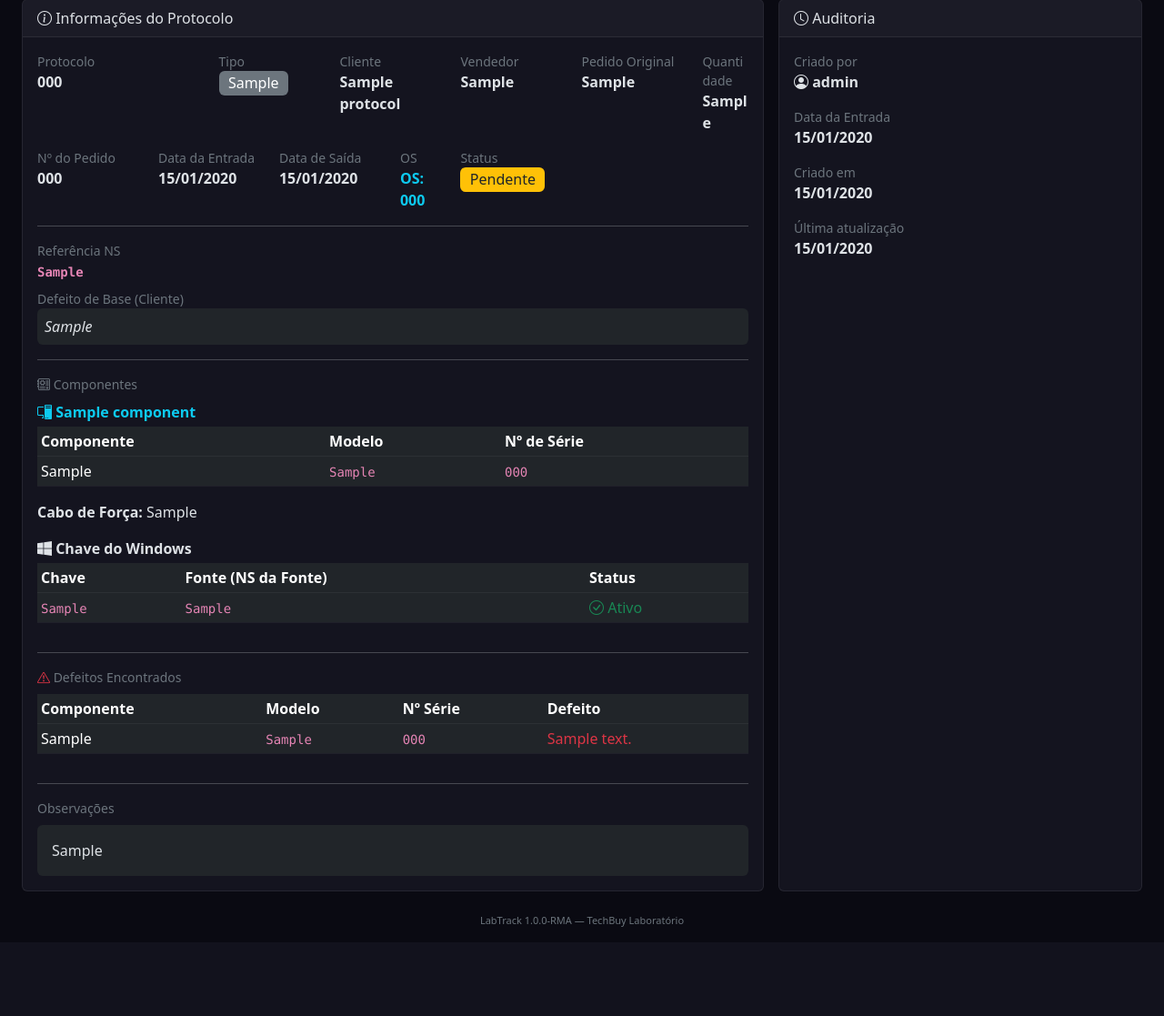
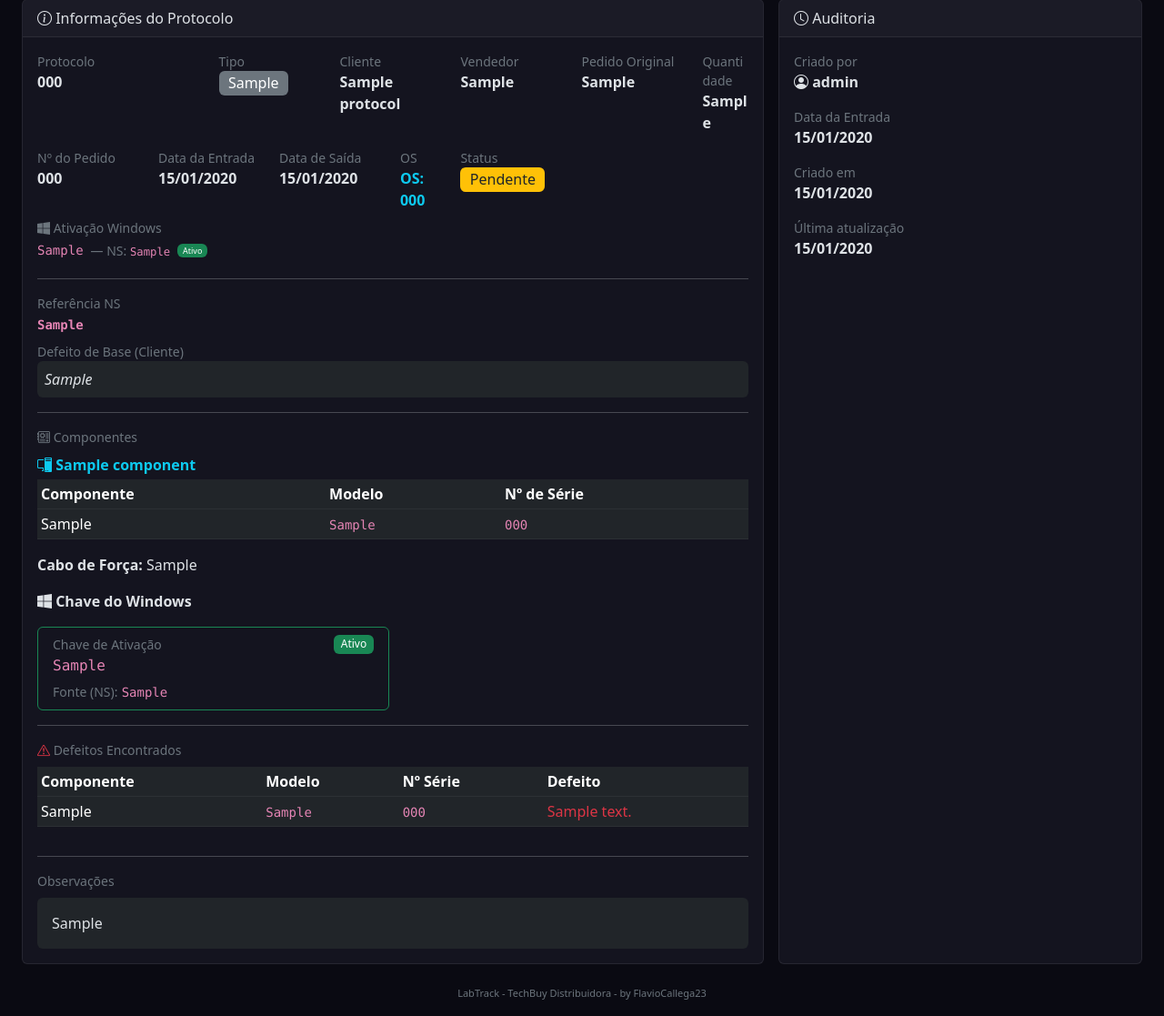
Before and after one commit to DevFlavioCallega23/ProjetoNovoControleLab, a Flask app: page /protocolos/1 in a window 1280 px wide. Shown: the part 148-1265 px from the top of the page at 91% size. Before the commit the page ends 1167 px from the top, so only its background shows below. Run offline with Flask 3, Linux system fonts and the light colour scheme; a user stored in the database is signed in; tables that the repository leaves empty hold one stand-in row (values such as "Sample post").

Commit message:
feat: exibe chave/fonte/status ativacao windows no topo do detalhe + footer alterado

```diff
--- a/app/templates/base.html
+++ b/app/templates/base.html
@@ -77,7 +77,7 @@
     </div>
 
     <div class="text-center text-secondary mt-4 pb-3" style="font-size: 11px;">
-        LabTrack {{ app_version }} &mdash; TechBuy Laboratório
+        LabTrack - TechBuy Distribuidora - by FlavioCallega23
     </div>
 
     <script src="https://cdn.jsdelivr.net/npm/bootstrap@5.3.2/dist/js/bootstrap.bundle.min.js"></script>
--- a/app/templates/protocols/detail.html
+++ b/app/templates/protocols/detail.html
@@ -105,6 +105,22 @@
                             {% endif %}
                         </strong>
                     </div>
+                    {% if protocol.type != 'rma' and protocol.windows_keys %}
+                    <div class="col-12 mt-2">
+                        <label class="text-secondary small d-block mb-1"><i class="bi bi-windows"></i> Ativação Windows</label>
+                        {% for wk in protocol.windows_keys|sort(attribute='sort_order') %}
+                        <div class="d-flex align-items-center gap-2 mb-1">
+                            <code class="small">{{ wk.chave }}</code>
+                            {% if wk.fonte %}<span class="text-secondary small">— NS: <code class="small">{{ wk.fonte }}</code></span>{% endif %}
+                            {% if wk.ativo %}
+                            <span class="badge bg-success" style="font-size:9px">Ativo</span>
+                            {% else %}
+                            <span class="badge bg-secondary" style="font-size:9px">Pendente</span>
+                            {% endif %}
+                        </div>
+                        {% endfor %}
+                    </div>
+                    {% endif %}
                 </div>
 
                 {% if protocol.ref_ns %}
@@ -334,25 +350,28 @@
                     {% if protocol.windows_keys %}
                     <div class="mt-3">
                         <strong><i class="bi bi-windows"></i> Chave do Windows</strong>
-                        <div class="table-responsive mt-1">
-                            <table class="table table-dark table-sm">
-                                <thead>
-                                    <tr>
-                                        <th>Chave</th>
-                                        <th>Fonte (NS da Fonte)</th>
-                                        <th>Status</th>
-                                    </tr>
-                                </thead>
-                                <tbody>
-                                    {% for wk in protocol.windows_keys|sort(attribute='sort_order') %}
-                                    <tr>
-                                        <td><code>{{ wk.chave }}</code></td>
-                                        <td><code>{{ wk.fonte or '-' }}</code></td>
-                                        <td>{% if wk.ativo %}<span class="text-success"><i class="bi bi-check-circle"></i> Ativo</span>{% else %}<span class="text-muted">Pendente</span>{% endif %}</td>
-                                    </tr>
-                                    {% endfor %}
-                                </tbody>
-                            </table>
+                        <div class="row g-2 mt-2">
+                            {% for wk in protocol.windows_keys|sort(attribute='sort_order') %}
+                            <div class="col-md-6">
+                                <div class="card border-{{ 'success' if wk.ativo else 'secondary' }} h-100">
+                                    <div class="card-body py-2 px-3">
+                                        <div class="d-flex justify-content-between align-items-start">
+                                            <div>
+                                                <div class="small text-secondary">Chave de Ativação</div>
+                                                <code class="fs-6">{{ wk.chave }}</code>
+                                            </div>
+                                            <span class="badge bg-{{ 'success' if wk.ativo else 'secondary' }}">{{ 'Ativo' if wk.ativo else 'Pendente' }}</span>
+                                        </div>
+                                        {% if wk.fonte %}
+                                        <div class="mt-1">
+                                            <span class="small text-secondary">Fonte (NS):</span>
+                                            <code class="small">{{ wk.fonte }}</code>
+                                        </div>
+                                        {% endif %}
+                                    </div>
+                                </div>
+                            </div>
+                            {% endfor %}
                         </div>
                     </div>
                     {% endif %}
```
